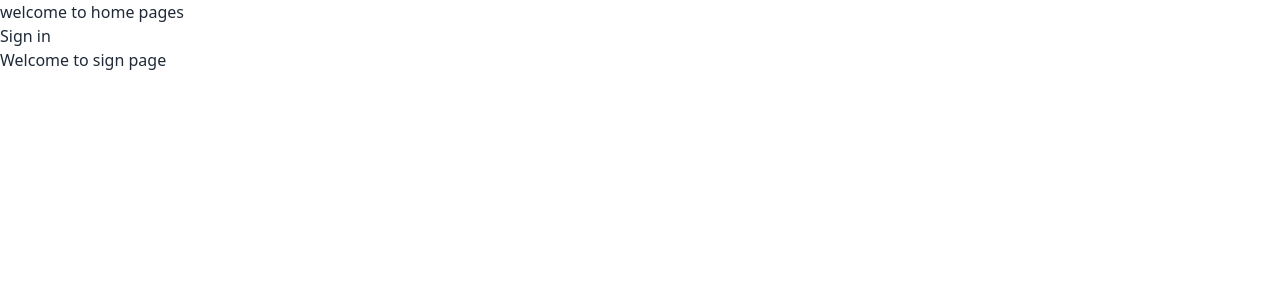
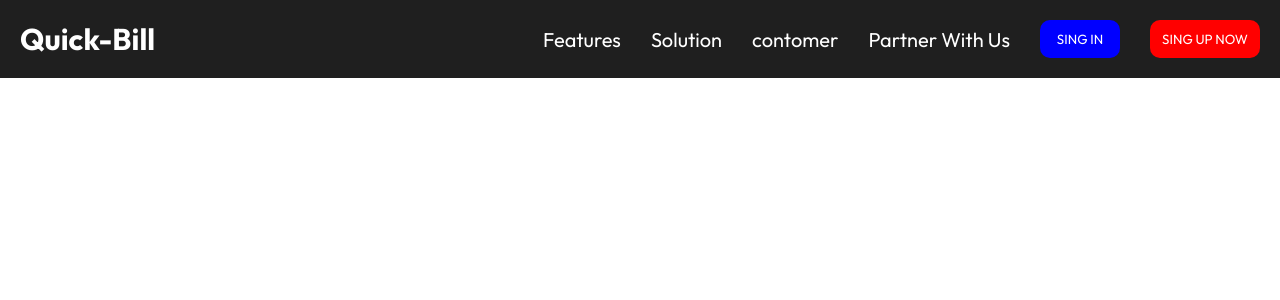
Before and after one commit to manishphate/quick-bill-system, a React (Vite) app: page / in a window 1280 px wide. Shown: the top 300 px of the page. Built offline with nearby package versions, Linux system fonts and the light colour scheme.

Commit message:
add lodingNavBar to our application

```diff
--- a/src/App.jsx
+++ b/src/App.jsx
@@ -1,14 +1,13 @@
-import React from 'react'
-import Home from './pages/home/Home'
-import SignIn from './components/authentication/signin/SignIn'
+import React from "react";
+
+import Landing from "./pages/LandingPage/Landing.jsx";
 
 const App = () => {
   return (
-    <div>
-      <Home/>
-      <SignIn/>
-    </div>
-  )
-}
+    <>
+      <Landing/>
+    </>
+  );
+};
 
-export default App
+export default App;
--- a/src/index.css
+++ b/src/index.css
@@ -1,3 +1,5 @@
-@tailwind base;
-@tailwind components;
-@tailwind utilities;
+*{
+    margin: 0px;
+    padding: 0px;
+    box-sizing: border-box;
+}
--- /dev/null
+++ b/src/pages/LandingPage/Landing.jsx
@@ -0,0 +1,13 @@
+import React from 'react';
+import styel from "./Landing.module.css"
+import LodingNavbar from '../LoadingNavBar/LodingNavbar';
+
+const Landing = () => {
+  return (
+    <>
+   <LodingNavbar/>
+    </>
+  );
+}
+
+export default Landing;
--- /dev/null
+++ b/src/pages/LoadingNavBar/LoadingNavbar.module.css
@@ -0,0 +1,51 @@
+@import url("https://fonts.googleapis.com/css2?family=Outfit:wght@100..900&display=swap");
+* {
+  font-family: "Outfit", serif;
+}
+.navSec {
+  /* border: 2px solid red; */
+
+  display: flex;
+  justify-content: space-between;
+  align-items: center;
+  padding: 20px;
+  background-color: #1f1f1f;
+}
+.logo {
+  align-items: center;
+  font-size: 30px;
+  color: white;
+}
+
+.list {
+  /* border: 2px solid red; */
+  display: flex;
+  justify-content: center;
+  align-items: center;
+  gap: 30px;
+  list-style: none;
+}
+.list li a {
+  text-decoration: none;
+
+  color: white;
+  font-size: 20px;
+}
+.sInBtn {
+  border: none;
+  height: 38px;
+  width: 80px;
+  border-radius: 10px;
+  cursor: pointer;
+  color: white;
+  background-color: blue;
+}
+.sUpBtn {
+  border: none;
+  height: 38px;
+  width: 110px;
+  border-radius: 10px;
+  cursor: pointer;
+  background-color: red;
+  color: white;
+}
--- /dev/null
+++ b/src/pages/LoadingNavBar/LodingNavbar.jsx
@@ -0,0 +1,34 @@
+import React from "react";
+import style from "./LoadingNavbar.module.css";
+const LodingNavbar = () => {
+  return (
+    <nav className={style.navSec}>
+
+        <h1 className={style.logo}>Quick-Bill</h1>
+
+
+      <ul className={style.list}>
+        <li>
+          <a href="">Features</a>
+        </li>
+        <li>
+          <a href="">Solution</a>
+        </li>
+        <li>
+          <a href="">contomer</a>
+        </li>
+        <li>
+          <a href="">Partner With Us</a>
+        </li>
+        <li>
+          <a href=""><button className={style.sInBtn}>SING IN</button></a>
+        </li> <li>
+          <a href=""><button className={style.sUpBtn}>SING UP NOW</button></a>
+        </li>
+      </ul>
+
+    </nav>
+  );
+};
+
+export default LodingNavbar;
```
Also changed, not shown: src/pages/LandingPage/Landing.module.css (added).
